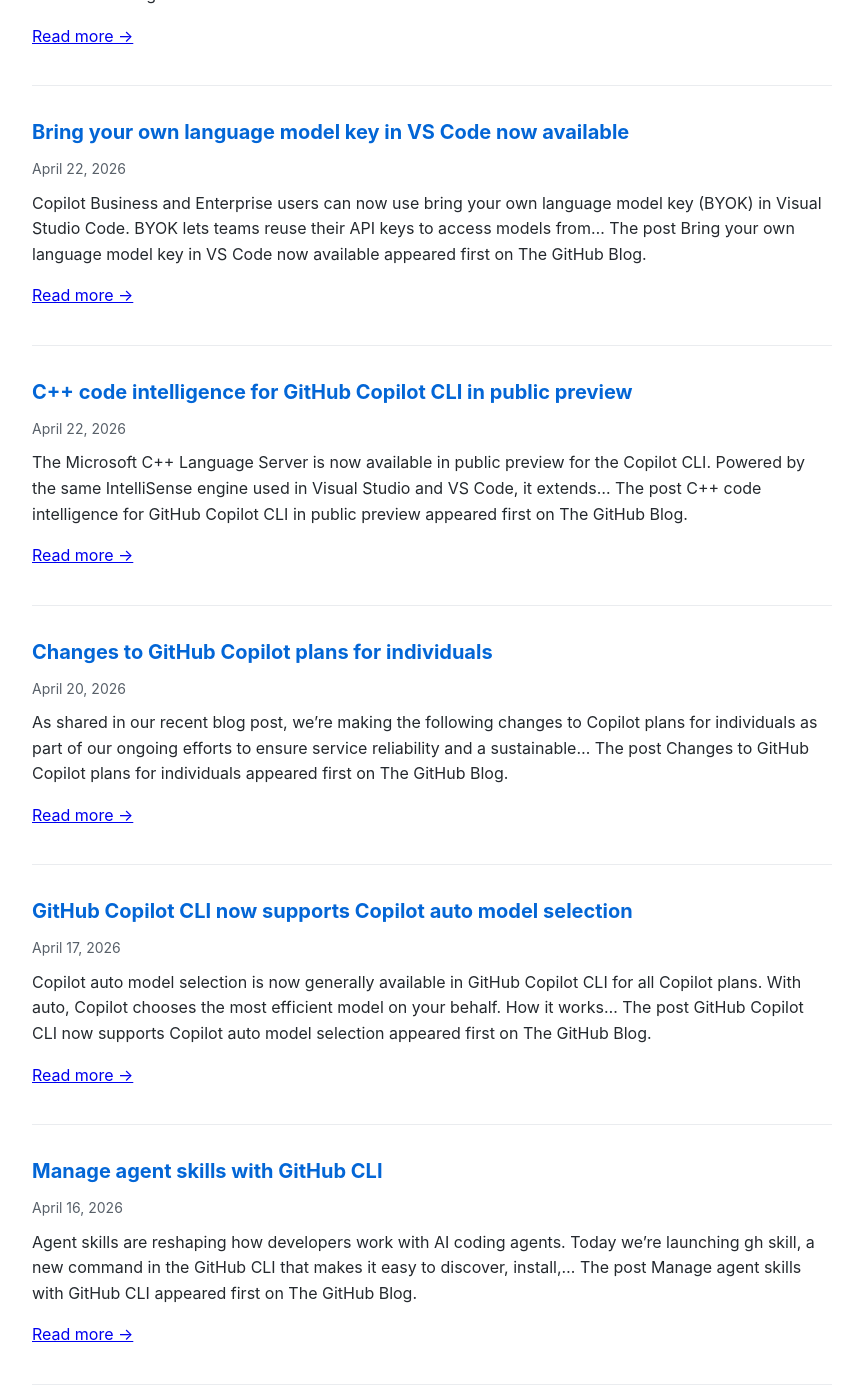
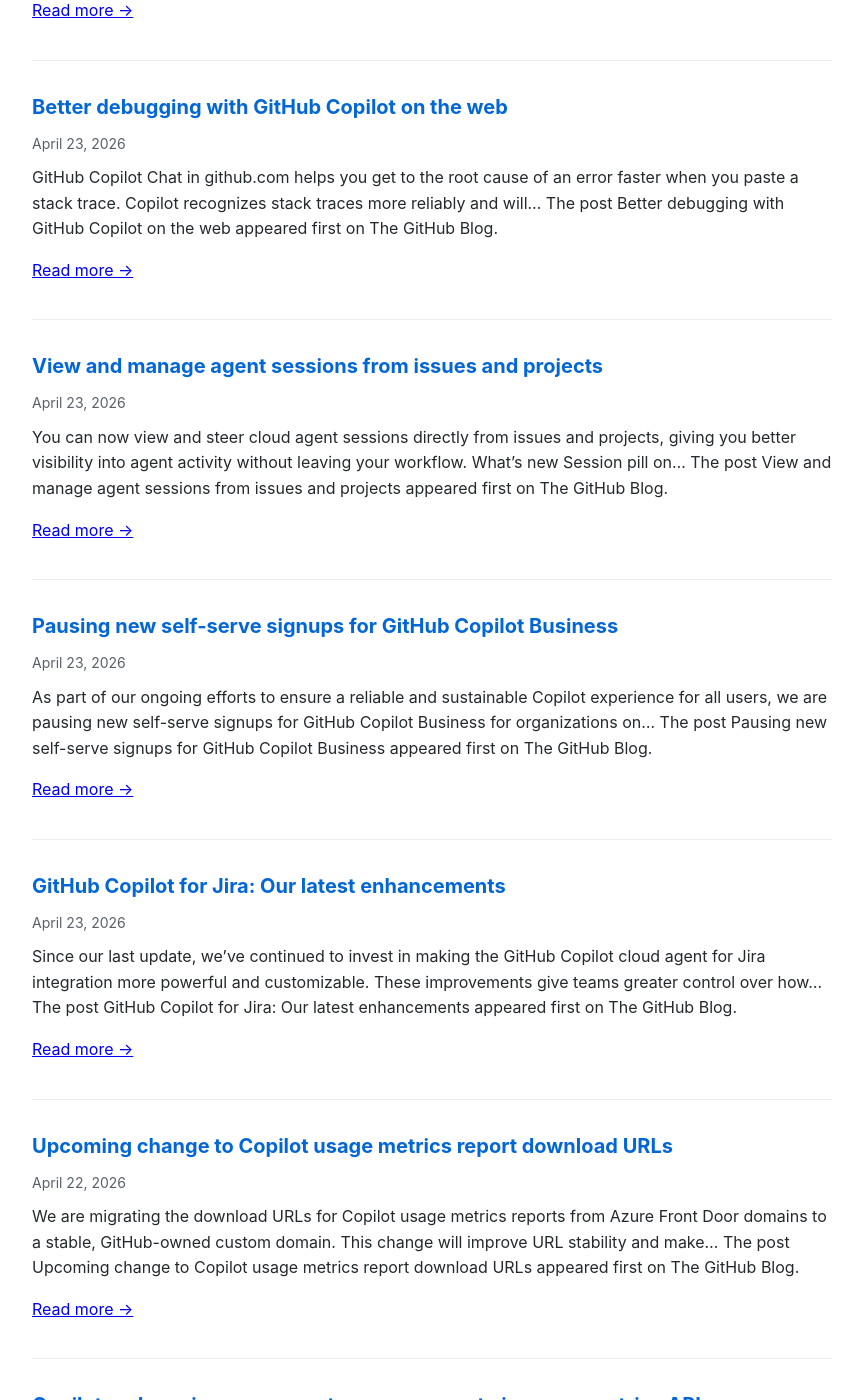
Before and after one commit to Oregand/oregand.github.io, a Jekyll site: the page copilot-feed.html, which Jekyll copies as it is, in a window 1280 px wide and 1400 px high, scrolled down 554 px. Shown: the whole window, without its empty margins (208-1071 px from the left). Built offline with Jekyll 4.4.1, drawn with Linux system fonts in a browser that asks for light colours; some of the changed text lies outside the part shown.

Commit message:
Update RSS feed

```diff
--- a/copilot-feed.html
+++ b/copilot-feed.html
@@ -65,6 +65,71 @@
 
   <div class="feed-item">
     <div class="feed-title">
+      <a href="https://github.blog/changelog/2026-04-23-copilot-chat-improvements-for-pull-requests" target="_blank">Copilot Chat improvements for pull requests</a>
+    </div>
+    <div class="feed-date">April 23, 2026</div>
+    <div class="feed-description">
+      GitHub Copilot Chat now provides richer context and new capabilities when you&#8217;re working with diffs and pull requests. You can access this functionality by asking a question about a pull&#8230;
+The post Copilot Chat improvements for pull requests appeared first on The GitHub Blog.
+
+      <p><a href="https://github.blog/changelog/2026-04-23-copilot-chat-improvements-for-pull-requests" target="_blank">Read more →</a></p>
+    </div>
+  </div>
+
+  <div class="feed-item">
+    <div class="feed-title">
+      <a href="https://github.blog/changelog/2026-04-23-copilot-cloud-agent-fields-added-to-usage-metrics" target="_blank">Copilot cloud agent fields added to usage metrics</a>
+    </div>
+    <div class="feed-date">April 23, 2026</div>
+    <div class="feed-description">
+      Following the Copilot coding agent to Copilot cloud agent rename, the Copilot usage metrics API now includes a new used_copilot_cloud_agent field in user-level reports. This boolean field mirrors the existing&#8230;
+The post Copilot cloud agent fields added to usage metrics appeared first on The GitHub Blog.
+
+      <p><a href="https://github.blog/changelog/2026-04-23-copilot-cloud-agent-fields-added-to-usage-metrics" target="_blank">Read more →</a></p>
+    </div>
+  </div>
+
+  <div class="feed-item">
+    <div class="feed-title">
+      <a href="https://github.blog/changelog/2026-04-23-better-debugging-with-github-copilot-on-the-web" target="_blank">Better debugging with GitHub Copilot on the web</a>
+    </div>
+    <div class="feed-date">April 23, 2026</div>
+    <div class="feed-description">
+      GitHub Copilot Chat in github.com helps you get to the root cause of an error faster when you paste a stack trace. Copilot recognizes stack traces more reliably and will&#8230;
+The post Better debugging with GitHub Copilot on the web appeared first on The GitHub Blog.
+
+      <p><a href="https://github.blog/changelog/2026-04-23-better-debugging-with-github-copilot-on-the-web" target="_blank">Read more →</a></p>
+    </div>
+  </div>
+
+  <div class="feed-item">
+    <div class="feed-title">
+      <a href="https://github.blog/changelog/2026-04-23-view-and-manage-agent-sessions-from-issues-and-projects" target="_blank">View and manage agent sessions from issues and projects</a>
+    </div>
+    <div class="feed-date">April 23, 2026</div>
+    <div class="feed-description">
+      You can now view and steer cloud agent sessions directly from issues and projects, giving you better visibility into agent activity without leaving your workflow. What&#8217;s new Session pill on&#8230;
+The post View and manage agent sessions from issues and projects appeared first on The GitHub Blog.
+
+      <p><a href="https://github.blog/changelog/2026-04-23-view-and-manage-agent-sessions-from-issues-and-projects" target="_blank">Read more →</a></p>
+    </div>
+  </div>
+
+  <div class="feed-item">
+    <div class="feed-title">
+      <a href="https://github.blog/changelog/2026-04-22-pausing-new-self-serve-signups-for-github-copilot-business" target="_blank">Pausing new self-serve signups for GitHub Copilot Business</a>
+    </div>
+    <div class="feed-date">April 23, 2026</div>
+    <div class="feed-description">
+      As part of our ongoing efforts to ensure a reliable and sustainable Copilot experience for all users, we are pausing new self-serve signups for GitHub Copilot Business for organizations on&#8230;
+The post Pausing new self-serve signups for GitHub Copilot Business appeared first on The GitHub Blog.
+
+      <p><a href="https://github.blog/changelog/2026-04-22-pausing-new-self-serve-signups-for-github-copilot-business" target="_blank">Read more →</a></p>
+    </div>
+  </div>
+
+  <div class="feed-item">
+    <div class="feed-title">
       <a href="https://github.blog/changelog/2026-04-22-github-copilot-for-jira-our-latest-enhancements" target="_blank">GitHub Copilot for Jira: Our latest enhancements</a>
     </div>
     <div class="feed-date">April 23, 2026</div>
@@ -73,6 +138,19 @@
 The post GitHub Copilot for Jira: Our latest enhancements appeared first on The GitHub Blog.
 
       <p><a href="https://github.blog/changelog/2026-04-22-github-copilot-for-jira-our-latest-enhancements" target="_blank">Read more →</a></p>
+    </div>
+  </div>
+
+  <div class="feed-item">
+    <div class="feed-title">
+      <a href="https://github.blog/changelog/2026-04-22-upcoming-change-to-copilot-usage-metrics-report-download-urls" target="_blank">Upcoming change to Copilot usage metrics report download URLs</a>
+    </div>
+    <div class="feed-date">April 22, 2026</div>
+    <div class="feed-description">
+      We are migrating the download URLs for Copilot usage metrics reports from Azure Front Door domains to a stable, GitHub-owned custom domain. This change will improve URL stability and make&#8230;
+The post Upcoming change to Copilot usage metrics report download URLs appeared first on The GitHub Blog.
+
+      <p><a href="https://github.blog/changelog/2026-04-22-upcoming-change-to-copilot-usage-metrics-report-download-urls" target="_blank">Read more →</a></p>
     </div>
   </div>
 
@@ -115,86 +193,8 @@ The post C++ code intelligence for GitHub Copilot CLI in public preview appeared
     </div>
   </div>
 
-  <div class="feed-item">
-    <div class="feed-title">
-      <a href="https://github.blog/changelog/2026-04-20-changes-to-github-copilot-plans-for-individuals" target="_blank">Changes to GitHub Copilot plans for individuals</a>
-    </div>
-    <div class="feed-date">April 20, 2026</div>
-    <div class="feed-description">
-      As shared in our recent blog post, we&#8217;re making the following changes to Copilot plans for individuals as part of our ongoing efforts to ensure service reliability and a sustainable&#8230;
-The post Changes to GitHub Copilot plans for individuals appeared first on The GitHub Blog.
-
-      <p><a href="https://github.blog/changelog/2026-04-20-changes-to-github-copilot-plans-for-individuals" target="_blank">Read more →</a></p>
-    </div>
-  </div>
-
-  <div class="feed-item">
-    <div class="feed-title">
-      <a href="https://github.blog/changelog/2026-04-17-github-copilot-cli-now-supports-copilot-auto-model-selection" target="_blank">GitHub Copilot CLI now supports Copilot auto model selection</a>
-    </div>
-    <div class="feed-date">April 17, 2026</div>
-    <div class="feed-description">
-      Copilot auto model selection is now generally available in GitHub Copilot CLI for all Copilot plans. With auto, Copilot chooses the most efficient model on your behalf. How it works&#8230;
-The post GitHub Copilot CLI now supports Copilot auto model selection appeared first on The GitHub Blog.
-
-      <p><a href="https://github.blog/changelog/2026-04-17-github-copilot-cli-now-supports-copilot-auto-model-selection" target="_blank">Read more →</a></p>
-    </div>
-  </div>
-
-  <div class="feed-item">
-    <div class="feed-title">
-      <a href="https://github.blog/changelog/2026-04-16-manage-agent-skills-with-github-cli" target="_blank">Manage agent skills with GitHub CLI</a>
-    </div>
-    <div class="feed-date">April 16, 2026</div>
-    <div class="feed-description">
-      Agent skills are reshaping how developers work with AI coding agents. Today we&#8217;re launching gh skill, a new command in the GitHub CLI that makes it easy to discover, install,&#8230;
-The post Manage agent skills with GitHub CLI appeared first on The GitHub Blog.
-
-      <p><a href="https://github.blog/changelog/2026-04-16-manage-agent-skills-with-github-cli" target="_blank">Read more →</a></p>
-    </div>
-  </div>
-
-  <div class="feed-item">
-    <div class="feed-title">
-      <a href="https://github.blog/changelog/2026-04-16-claude-opus-4-7-is-generally-available" target="_blank">Claude Opus 4.7 is generally available</a>
-    </div>
-    <div class="feed-date">April 16, 2026</div>
-    <div class="feed-description">
-      Claude Opus 4.7, Anthropic&#8217;s latest Opus model, is now rolling out on GitHub Copilot. In our early testing, Opus 4.7 delivers stronger multi-step task performance and more reliable agentic execution,&#8230;
-The post Claude Opus 4.7 is generally available appeared first on The GitHub Blog.
-
-      <p><a href="https://github.blog/changelog/2026-04-16-claude-opus-4-7-is-generally-available" target="_blank">Read more →</a></p>
-    </div>
-  </div>
-
-  <div class="feed-item">
-    <div class="feed-title">
-      <a href="https://github.blog/changelog/2026-04-15-enable-copilot-cloud-agent-via-custom-properties" target="_blank">Enable Copilot cloud agent via custom properties</a>
-    </div>
-    <div class="feed-date">April 15, 2026</div>
-    <div class="feed-description">
-      You can now selectively enable GitHub Copilot cloud agent (CCA) access on a per-organization basis. Previously, enterprise admins and AI managers could only enable the agent everywhere, disable it everywhere,&#8230;
-The post Enable Copilot cloud agent via custom properties appeared first on The GitHub Blog.
-
-      <p><a href="https://github.blog/changelog/2026-04-15-enable-copilot-cloud-agent-via-custom-properties" target="_blank">Read more →</a></p>
-    </div>
-  </div>
-
-  <div class="feed-item">
-    <div class="feed-title">
-      <a href="https://github.blog/changelog/2026-04-14-model-selection-for-claude-and-codex-agents-on-github-com" target="_blank">Model selection for Claude and Codex agents on github.com</a>
-    </div>
-    <div class="feed-date">April 14, 2026</div>
-    <div class="feed-description">
-      Model selection is now available for the Claude and Codex third-party coding agents on github.com. Just like Copilot cloud agent, you can now select a model when kicking off a&#8230;
-The post Model selection for Claude and Codex agents on github.com appeared first on The GitHub Blog.
-
-      <p><a href="https://github.blog/changelog/2026-04-14-model-selection-for-claude-and-codex-agents-on-github-com" target="_blank">Read more →</a></p>
-    </div>
-  </div>
-
   <div class="update-info">
-    Feed last updated: April 23, 2026 at 12:14 PM
+    Feed last updated: April 24, 2026 at 12:13 AM
   </div>
 </body>
 </html>
```
